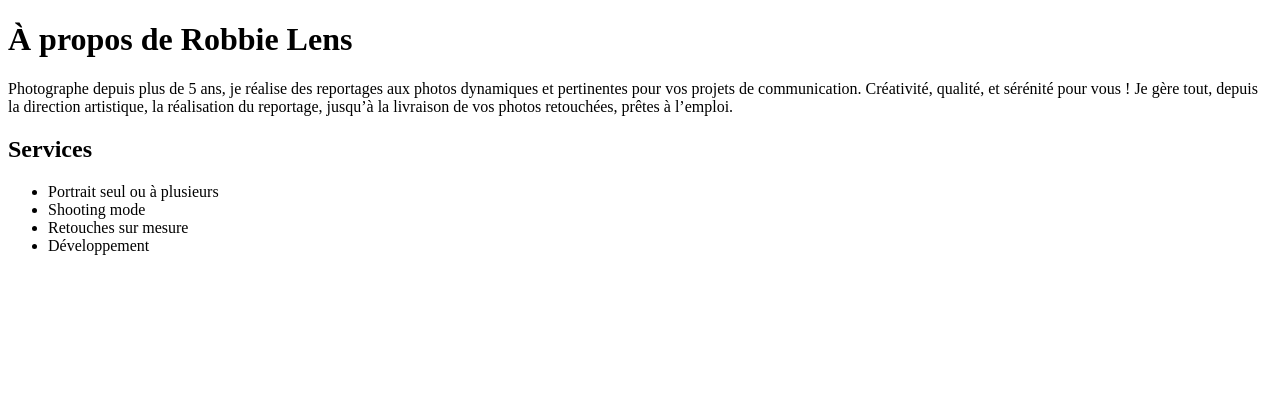
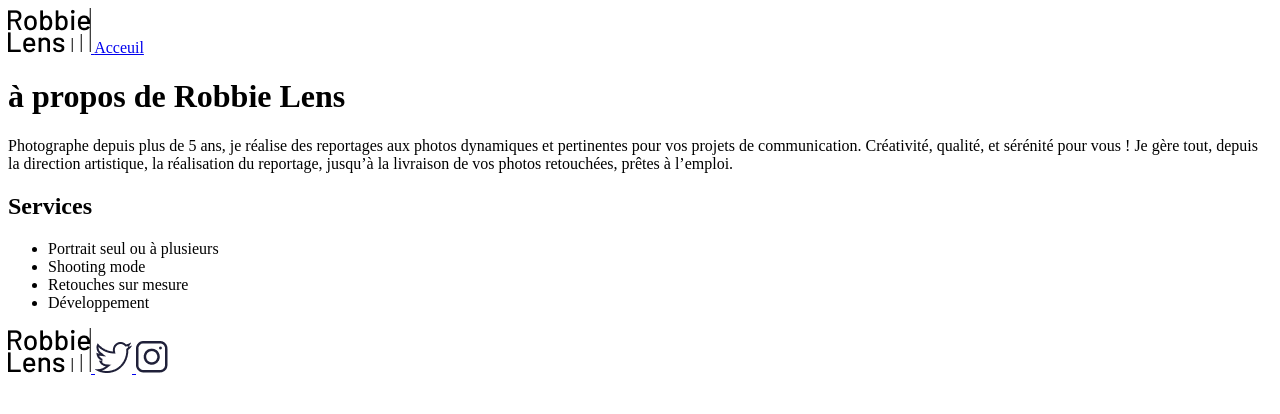
Before and after one commit to peternsk/web-html5-css3-, a plain HTML site: page a-propos.html in a window 1280 px wide. Drawn offline with Linux system fonts and the light colour scheme.

Commit message:
rendu css

```diff
--- a/a-propos.html
+++ b/a-propos.html
@@ -7,21 +7,36 @@
 </head>
 
 <body>
+	<!-- logo robbie -->
+	<a href="index.html">
+		<img src="images/robbie_logo.png" title="logo">
+	</a>
+	<!-- lien relatif -->
+	<a href="index.html">Acceuil</a><br>
     <!-- paragraphe a propos -->
-    <h1>À propos de Robbie Lens</h1>
+    <h1 id="ancre_presentation">à propos de Robbie Lens</h1>
     <p>Photographe depuis plus de 5 ans, je réalise des reportages aux photos dynamiques
-       et pertinentes pour vos projets de communication. Créativité, qualité, et sérénité
-       pour vous ! Je gère tout, depuis la direction artistique, la réalisation du reportage,
-       jusqu’à la livraison de vos photos retouchées, prêtes à l’emploi.
+		et pertinentes pour vos projets de communication. Créativité, qualité, et sérénité
+		pour vous ! Je gère tout, depuis la direction artistique, la réalisation du reportage,
+		jusqu’à la livraison de vos photos retouchées, prêtes à l’emploi.
     </p>
     <!-- les services -->
     <h2>Services</h2>
     <ul>
-        <li>Portrait seul ou à plusieurs</li>
+		<li>Portrait seul ou à plusieurs</li>
         <li>Shooting mode</li>
         <li>Retouches sur mesure</li>
         <li>Développement</li>
     </ul>
+	<a href="index.html">
+		<img src="images/robbie_logo.png" title="logo">
+	</a>
+	<a target="_blank" href="https://twitter.com/">
+		<img src="images/twitter.png" alt="logo twitter">
+	</a>
+	<a target="_blank" href="https://www.instagram.com/">
+		<img src="images/instagram.png" alt="logo instagram">
+	</a>
 </body>
 
 </html>
```
Also changed, not shown: index.html (+11 -2 lines), images/instagram.png (added), images/robbie-lens.png (added), images/robbie_logo.png (added), images/twitter.png (added).
